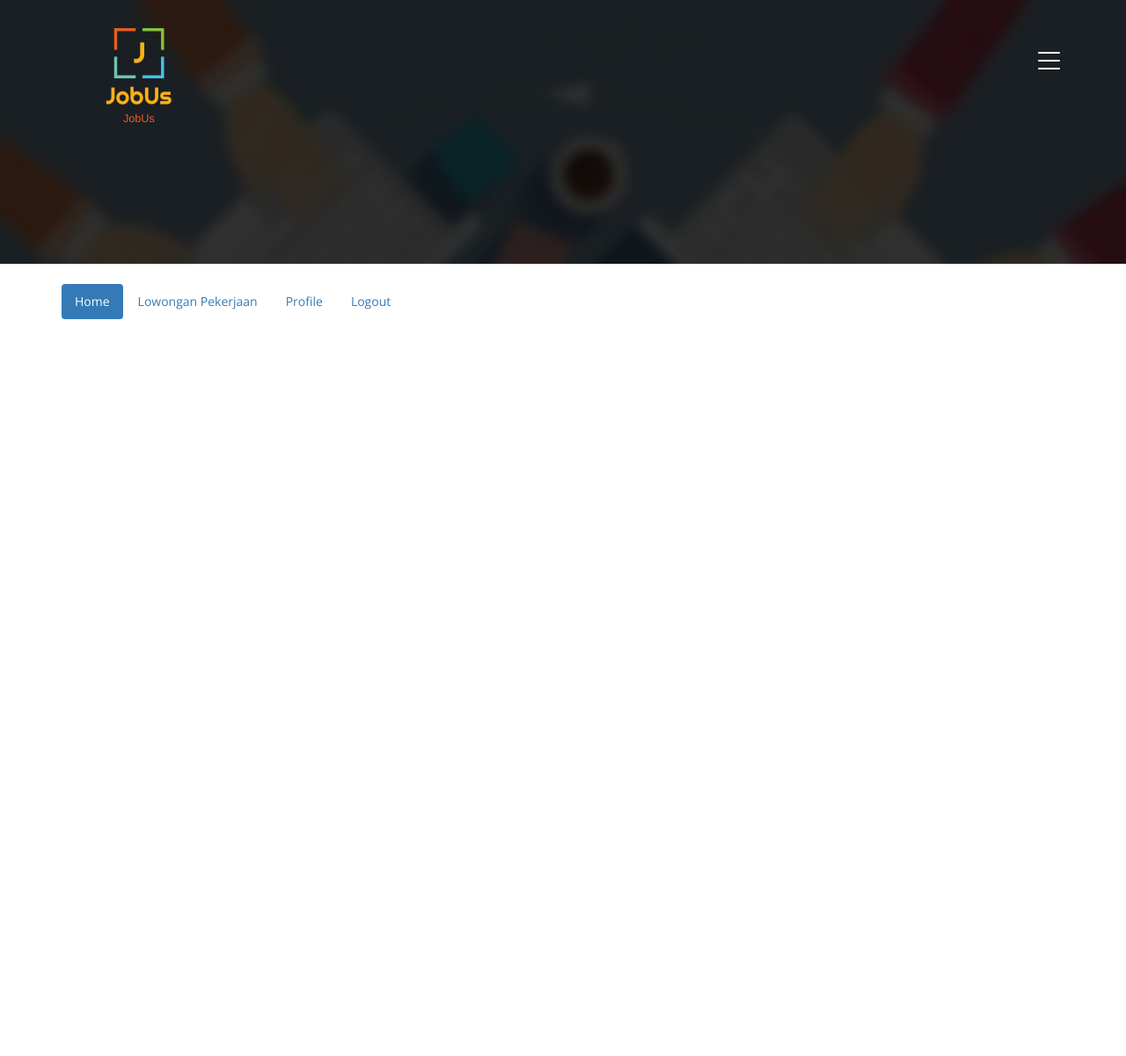
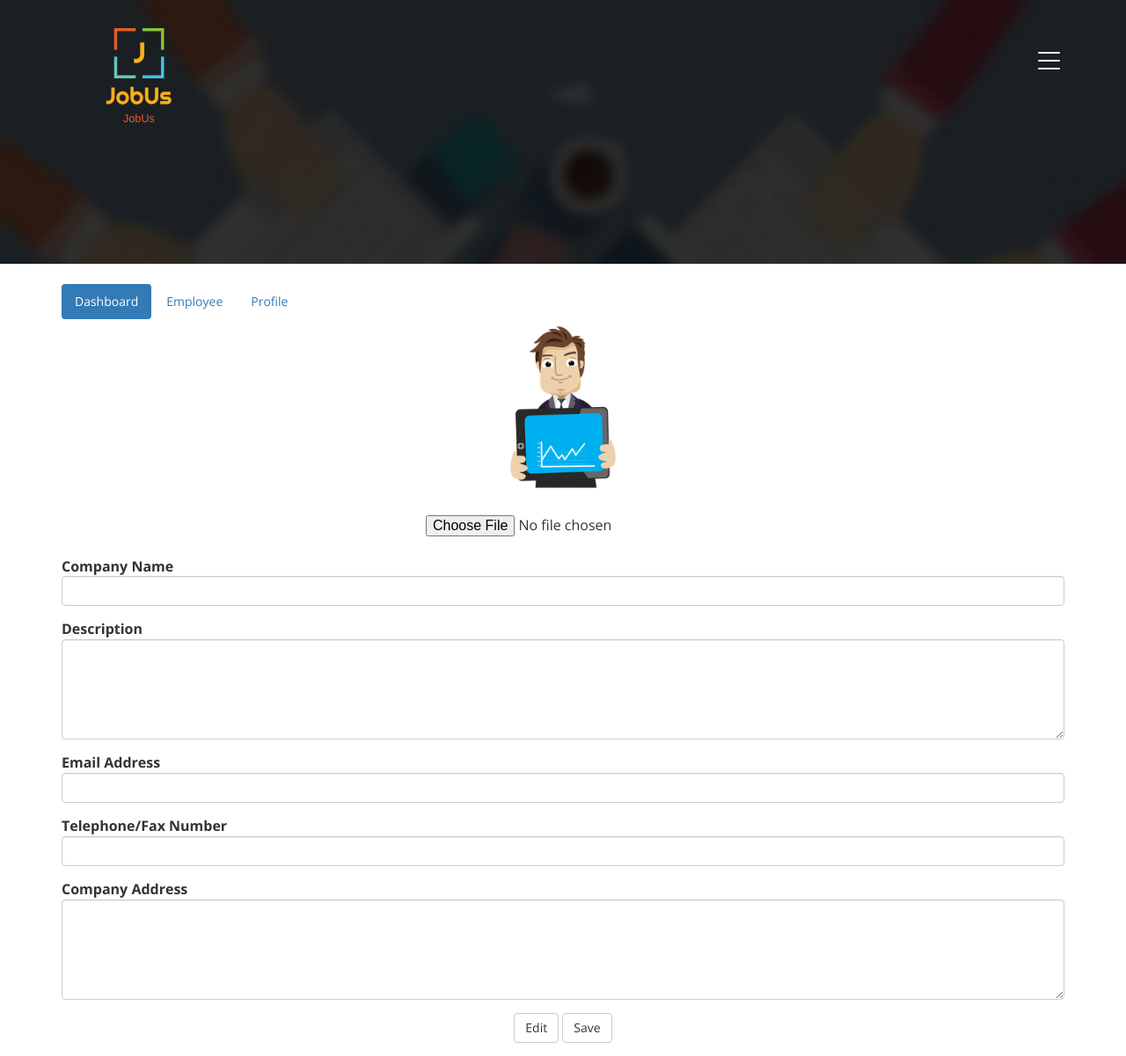
Before and after one commit to wahyuadepratama/JobFounder, a PHP site: page /profile.php in a window 1280 px wide. Shown: the whole page at 88% size. Before the commit the page ends 363 px from the top, so only its background shows below. Run offline with PHP 8.4, Linux system fonts and the light colour scheme; some libraries are stand-ins or nearby versions.

Commit message:
last
kayaknya nggak bisa siap skrg.. :tired_face:

```diff
--- /dev/null
+++ b/assets/css/cssme.css
@@ -0,0 +1,7 @@
+th{
+	text-align: center;
+}
+tbody{
+	text-align: center;
+}
+/*AVATAR*/
--- a/dashboard.php
+++ b/dashboard.php
@@ -47,7 +47,7 @@
 	</div>
 	<div class="form-group">
 		  <label for="posisi">Requirements</label>
-		  <textarea class="form-control" rows="5" id="comment"></textarea>
+		  <textarea class="form-control" rows="5" id="req"></textarea>
 	</div>
 	<div class="form-group">
 		  <label for="posisi">Location</label>
--- a/profile.php
+++ b/profile.php
@@ -21,6 +21,41 @@
 <!-- profile -->
 <br>
 <?php include 'view/menu.php'; ?>
+
+<div class="container">
+	<center>
+		<img src="assets/images/invest.png" class="img-circle img-responsive" width="200"><br>
+		<input type="file" class="custom-file-input">
+	</center>
+	<br>
+	<div class="form-group">
+		  <label for="company">Company Name</label>
+		  <input type="text" class="form-control" name="company" placeholder="">
+	</div>
+	<div class="form-group">
+		  <label for="desc">Description</label>
+		  <textarea class="form-control" rows="5" id="description"></textarea>
+	</div>
+	<div class="form-group">
+		  <label for="email">Email Address</label>
+		  <input type="text" class="form-control" name="email" placeholder="">
+	</div>
+	<div class="form-group">
+		  <label for="fax">Telephone/Fax Number</label>
+		  <input type="text" class="form-control" name="fax" placeholder="">
+	</div>
+	<div class="form-group">
+		  <label for="Address">Company Address</label>
+		  <textarea class="form-control" rows="5" id="address"></textarea>
+	</div>
+
+	<div class="form-group">
+	<center>
+		<button type="submit" class="btn btn-default">Edit</button>
+		<button type="submit" class="btn btn-default">Save</button>
+	</center>
+	</div>
+</div>
 <!-- end profile -->
 
 <!-- javascript -->
--- a/view/header.php
+++ b/view/header.php
@@ -16,9 +16,8 @@
 								<ul class="w3layouts_menu__list">
 									<li class="active"><a href="home.php">Home</a></li>
 									<li><a href="lowongan.php">Lowongan</a></li>
-									<li><a href="product.php">Produk & Jasa</a></li>
 									<li><a href="daftar.php">Daftar</a></li>
-									<li><a href="question.php">FAQ</a></li>
+									<li><a href="question.php">About Us</a></li>
 								</ul>
 							</nav>
 						</div>
--- a/view/menu.php
+++ b/view/menu.php
@@ -1,8 +1,10 @@
 <div class="container">
 	<ul class="nav nav-pills">
-		<li role="presentation" class="active"><a href="dashboard.php">Home</a></li>
-	  	<li role="presentation"><a href="share.php">Lowongan Pekerjaan</a></li>
+		<li role="presentation" class="active"><a href="dashboard.php">Dashboard</a></li>
+	  	<li role="presentation"><a href="employee.php">Employee</a></li>
 	  	<li role="presentation"><a href="profile.php">Profile</a></li>
-	  	<li role="presentation"><a href="#">Logout</a></li>
+	</ul>
+	<ul class="">
+
 	</ul>
 </div>
--- a/view/source.php
+++ b/view/source.php
@@ -41,3 +41,5 @@
 <!-- tambahan khusus gallery -->
 <link href="assets/css/lsb.css" rel="stylesheet" type="text/css">
 <!-- //tambahan khusus gallery -->
+<!-- tambahan css dari nabang -->
+<link href="assets/css/cssme.css" rel="stylesheet" type="text/css">
```
Also changed, not shown: employee.php (renamed from share.php, +19 -4 lines), assets/images/logo2.png (deleted).
